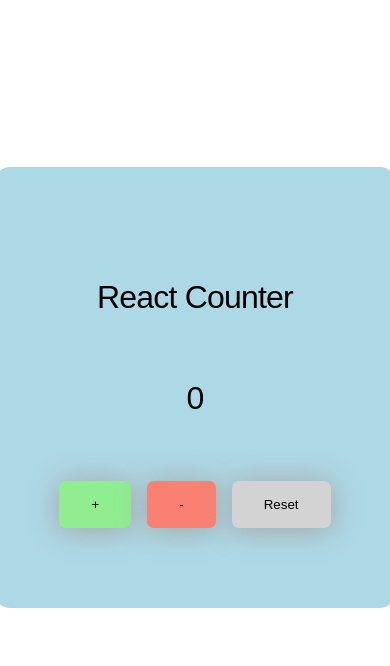
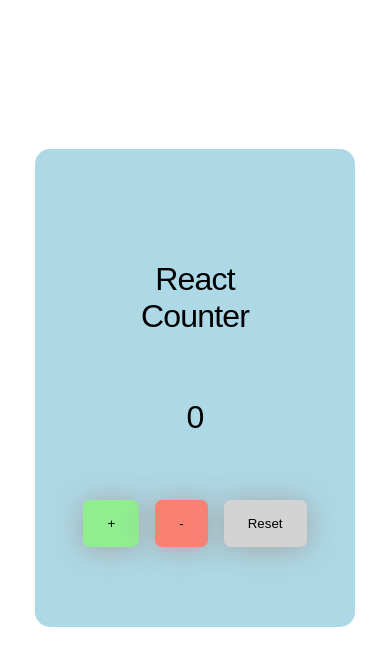
Before and after one commit to gxlpes/react-counter, a React (Create React App) app: page / in a window 390 px wide. Shown: the top 666 px of the page. Built offline with nearby package versions, Linux system fonts and the light colour scheme.

Commit message:
Mobile design

```diff
--- a/src/styles/ContainerCounter.js
+++ b/src/styles/ContainerCounter.js
@@ -1,6 +1,7 @@
 import styled from "styled-components";
 
 export const ContainerCounter = styled.div`
+  text-align: center;
   font-size: 2rem;
   width: 15rem;
   display: flex;
@@ -10,4 +11,8 @@
   background: #add8e6;
   padding: 5rem 5rem;
   border-radius: 15px;
+
+  @media screen and (max-width: 768px) {
+    width: 10rem;
+  }
 `;
--- a/src/styles/GlobalStyle.js
+++ b/src/styles/GlobalStyle.js
@@ -6,4 +6,8 @@
   border-radius: 7px;
   padding: 1rem 2rem;
   border: none;
+
+  @media screen and (max-width: 786px) {
+    padding: 1rem 1.5rem;
+  }
 `;
```
